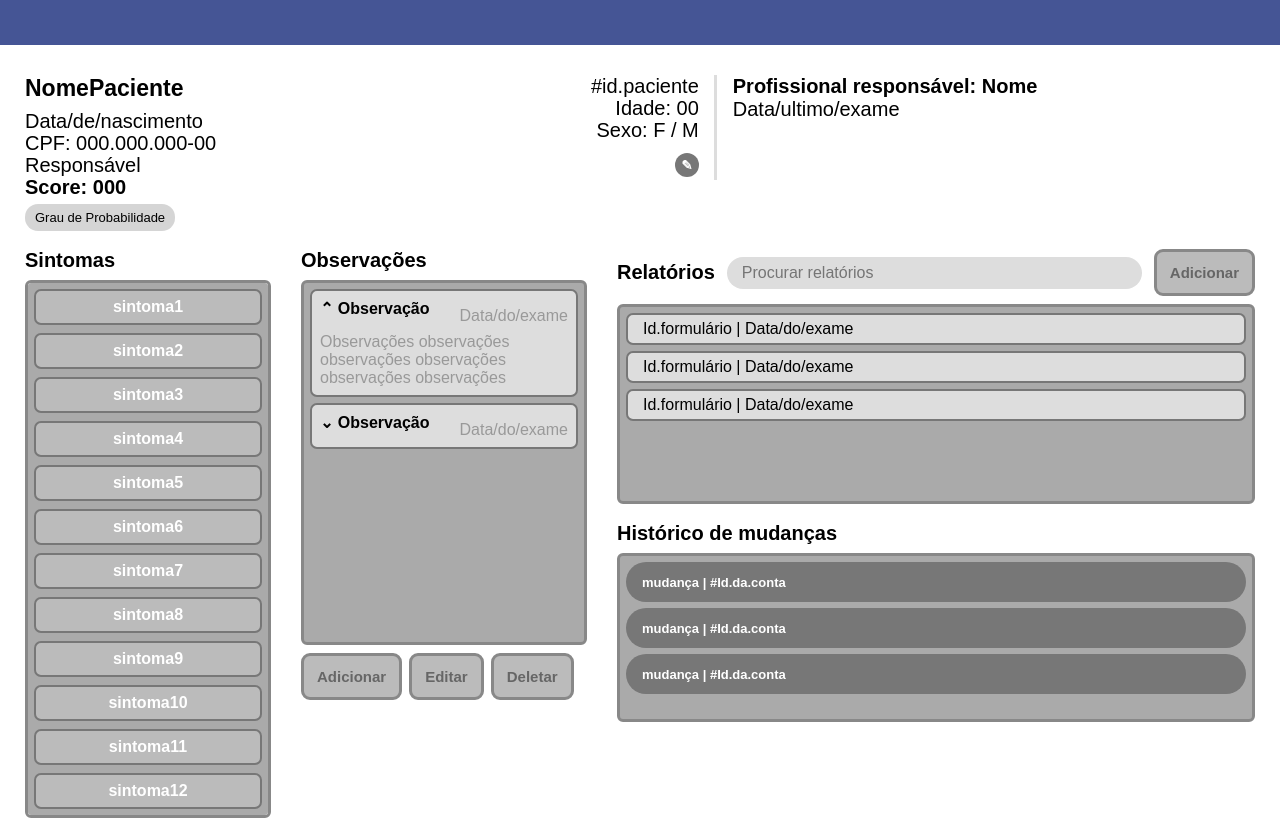
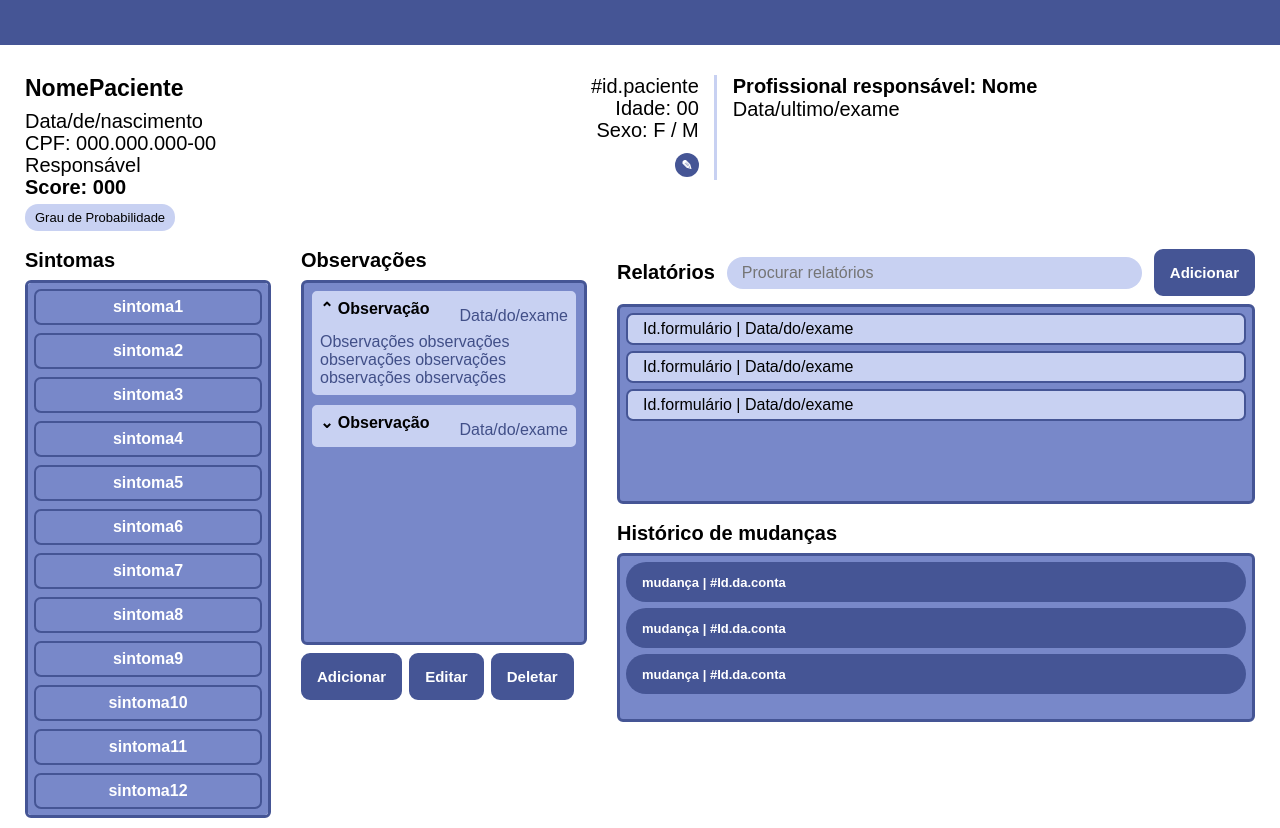
Before and after one commit to GuiK18/XFragil-EC-BCC, a plain HTML site: page ficha_paciente.html in a window 1280 px wide. Drawn offline with Linux system fonts and the light colour scheme.

Commit message:
Atualização página web (Correção de cores da páginas)

```diff
--- a/adm.css
+++ b/adm.css
@@ -39,7 +39,7 @@
     width: 100%;
     height: 100%;
     border-radius: 50%;
-    border: 3px solid #aaa;
+    border: 3px solid #455595;
 }
 
 .foto-box button {
@@ -50,7 +50,7 @@
     height: 28px;
     border: none;
     border-radius: 50%;
-    background: #777;
+    background: #455595;
     color: white;
     font-weight: bold;
     cursor: pointer;
@@ -81,7 +81,7 @@
     height: 32px;
     border: none;
     border-radius: 18px;
-    background: #d7d7d7;
+    background: #c8d1f2;
     padding-left: 15px;
     font-size: 15px;
     outline: none;
@@ -90,17 +90,18 @@
 .titulo-linha button {
     height: 34px;
     padding: 0 16px;
-    border: 3px solid #888;
+    border: 3px solid #414f88;
     border-radius: 10px;
-    background: #bbb;
-    color: #666;
+    background: #414f88;
+    color:white;
     font-weight: bold;
     cursor: pointer;
 }
 
 .lista-scroll {
-    background: #b5b5b5;
-    border: 3px solid #888;
+    background: #7888c9;
+
+    border: 3px solid #455595;
     border-radius: 6px;
     padding: 6px;
     overflow-y: auto;
@@ -127,14 +128,14 @@
 }
 
 .lista-scroll::-webkit-scrollbar-thumb {
-    background: #777;
+    background: #455595;
     border-radius: 10px;
 }
 
 .item-lista {
     min-height: 36px;
-    background: #e7e7e7;
-    border: 2px solid #999;
+    background: #c8d1f2;
+    border: 2px solid #7888c9;
     border-radius: 8px;
     margin-bottom: 5px;
     padding: 7px 12px;
@@ -144,9 +145,6 @@
     cursor: pointer;
 }
 
-.item-lista:hover {
-    background: #d7d7d7;
-}
 
 .item-lista span {
     font-size: 16px;
--- a/ficha_paciente.css
+++ b/ficha_paciente.css
@@ -47,7 +47,7 @@
     padding: 6px 10px;
     border: none;
     border-radius: 13px;
-    background: #d5d5d5;
+    background: #c8d1f2;
     font-size: 13px;
 }
 
@@ -60,7 +60,7 @@
     margin-top: 12px;
     border: none;
     border-radius: 50%;
-    background: #777;
+    background: #455595;
     color: white;
     width: 24px;
     height: 24px;
@@ -70,7 +70,7 @@
 .divisor {
     width: 3px;
     height: 105px;
-    background: #ddd;
+    background: #c8d1f2;;
 }
 
 .dados-profissional {
@@ -94,8 +94,8 @@
 }
 
 .lista-scroll {
-    background: #aaa;
-    border: 3px solid #888;
+    background: #7888c9;
+    border: 3px solid #455595;;
     border-radius: 6px;
     padding: 6px;
     overflow-y: auto;
@@ -122,7 +122,7 @@
 }
 
 .lista-scroll::-webkit-scrollbar-thumb {
-    background: #777;
+    background:#455595;
     border-radius: 10px;
 }
 
@@ -130,9 +130,9 @@
     width: 100%;
     height: 36px;
     margin-bottom: 8px;
-    border: 2px solid #777;
+    border: 2px solid #455595;
     border-radius: 7px;
-    background: #bbb;
+    background: #7888c9;
     color: white;
     font-weight: bold;
     font-size: 16px;
@@ -140,7 +140,7 @@
 }
 
 .lista-scroll button.selecionado {
-    background: #455595;
+    background: #7888c9;
 }
 
 .item-observacao,
@@ -153,8 +153,8 @@
 }
 
 .item-observacao {
-    background: #ddd;
-    border: 2px solid #777;
+    background: #c8d1f2;
+    border: 2px solid#7888c9;
     padding: 8px;
     cursor: pointer;
 }
@@ -171,7 +171,7 @@
 
 .item-observacao span {
     display: block;
-    color: #999;
+    color: #414f88;
     margin-top: 8px;
 }
 
@@ -185,12 +185,12 @@
 .relatorios-topo button {
     height: 47px;
     padding: 0 13px;
-    border: 3px solid #888;
+    border: 3px solid #455595;
     border-radius: 9px;
-    background: #bbb;
+    background: #455595;
     font-size: 15px;
     font-weight: bold;
-    color: #666;
+    color: white;
     cursor: pointer;
 }
 
@@ -210,15 +210,15 @@
     height: 32px;
     border: none;
     border-radius: 18px;
-    background: #ddd;
+    background: #c8d1f2;
     padding-left: 15px;
     font-size: 16px;
 }
 
 .item-relatorio {
     height: 32px;
-    background: #ddd;
-    border: 2px solid #777;
+    background: #c8d1f2;
+    border: 2px solid #455595;
     display: flex;
     align-items: center;
     padding-left: 15px;
@@ -235,7 +235,7 @@
 
 .item-historico {
     min-height: 40px;
-    background: #777;
+    background:#455595;
     color: white;
     border: none;
     border-radius: 20px;
--- a/relatorio.css
+++ b/relatorio.css
@@ -68,7 +68,7 @@
     padding: 7px 13px;
     border: none;
     border-radius: 14px;
-    background: #d7d7d7;
+    background: #c8d1f2;
     font-size: 13px;
     cursor: pointer;
 }
@@ -92,7 +92,7 @@
 
 .linha {
     height: 3px;
-    background: #ddd;
+    background: #c8d1f2;
     margin-bottom: 10px;
 }
 
@@ -101,10 +101,10 @@
     width: 91%;
     height: 46px;
     margin: 0 auto 10px;
-    border: 3px solid #888;
+    border: 3px solid #455595;
     border-radius: 8px;
-    background: #bbb;
-    color: #666;
+    background: #455595;
+    color: white;
     font-size: 15px;
     font-weight: bold;
     cursor: pointer;
@@ -113,7 +113,7 @@
 .divisor {
     width: 3px;
     height: auto;
-    background: #ddd;
+    background: #c8d1f2;
 }
 
 .profissional {
@@ -135,8 +135,8 @@
 }
 
 .caixa {
-    background: #aaa;
-    border: 3px solid #888;
+    background:  #455595;
+    border: 3px solid #455595;
     border-radius: 6px;
     padding: 8px;
     overflow-y: auto;
@@ -156,14 +156,14 @@
 }
 
 .caixa::-webkit-scrollbar-thumb {
-    background: #777;
+    background: #414f88;
     border-radius: 10px;
 }
 
 .item-observacao {
     width: 100%;
-    background: #ddd;
-    border: 2px solid #777;
+    background:#c8d1f2;;
+    border: 2px solid#7888c9;;
     border-radius: 7px;
     padding: 9px;
     margin-bottom: 8px;
@@ -180,7 +180,7 @@
 .item-observacao span {
     display: block;
     margin-top: 8px;
-    color: #999;
+    color: #414f88;
     word-break: break-word;
 }
 
@@ -188,9 +188,9 @@
     width: 100%;
     height: 36px;
     margin-bottom: 9px;
-    border: 2px solid #777;
+    border: 2px solid white;
     border-radius: 7px;
-    background: #bbb;
+    background: #7888c9;;
     color: white;
     font-size: 15px;
     font-weight: bold;
```
Also changed, not shown: dashboard_secretaria.css (+15 -16 lines).
